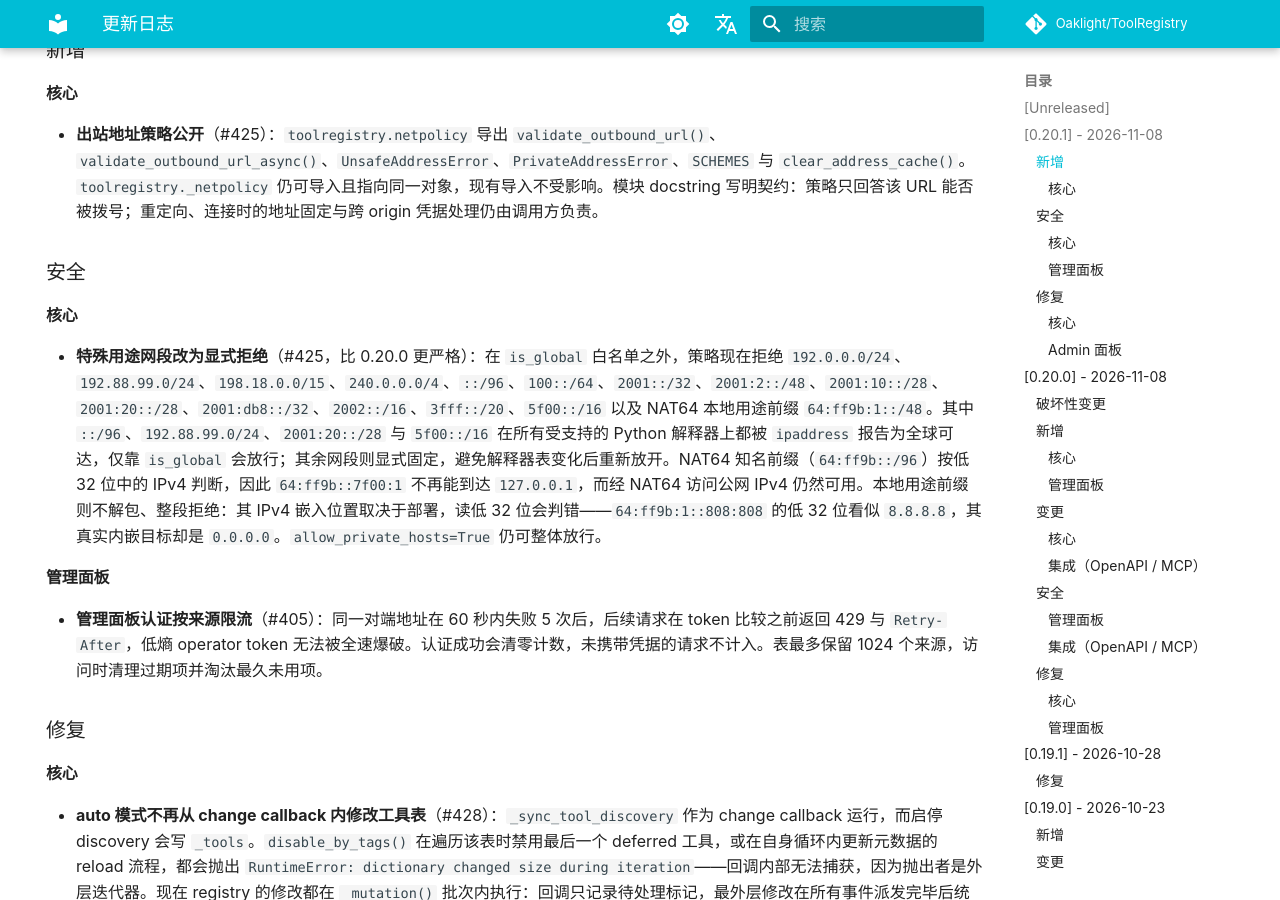
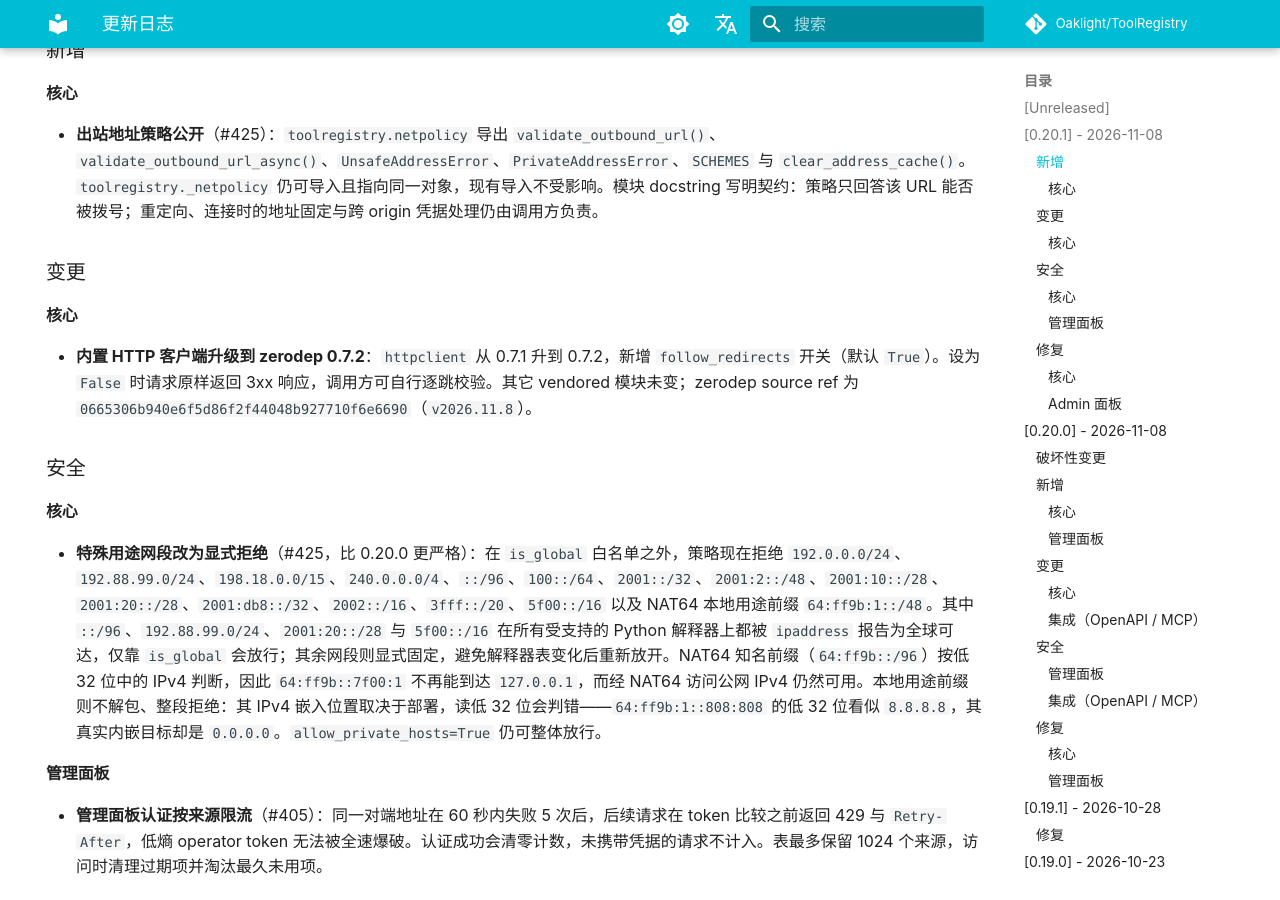
Before and after one commit to Oaklight/ToolRegistry, an MkDocs documentation site: the page built from docs/changelog.md, in a window 1280 px wide and 900 px high, scrolled down 426 px. Built offline with MkDocs 1.6.1 and Material for MkDocs 9.7.7, drawn with Linux system fonts in a browser that asks for light colours; some web fonts are replaced; comment, search, counter and statistics services are not loaded.

Commit message:
docs(changelog): 在 0.20.1 记录 zerodep 0.7.2 重新 vendoring

```diff
--- a/docs/changelog.md
+++ b/docs/changelog.md
@@ -23,6 +23,12 @@ hide:
 #### 核心
 
 - **出站地址策略公开**（#425）：`toolregistry.netpolicy` 导出 `validate_outbound_url()`、`validate_outbound_url_async()`、`UnsafeAddressError`、`PrivateAddressError`、`SCHEMES` 与 `clear_address_cache()`。`toolregistry._netpolicy` 仍可导入且指向同一对象，现有导入不受影响。模块 docstring 写明契约：策略只回答该 URL 能否被拨号；重定向、连接时的地址固定与跨 origin 凭据处理仍由调用方负责。
+
+### 变更
+
+#### 核心
+
+- **内置 HTTP 客户端升级到 zerodep 0.7.2**：`httpclient` 从 0.7.1 升到 0.7.2，新增 `follow_redirects` 开关（默认 `True`）。设为 `False` 时请求原样返回 3xx 响应，调用方可自行逐跳校验。其它 vendored 模块未变；zerodep source ref 为 `0665306b940e6f5d86f2f44048b927710f6e6690`（`v2026.11.8`）。
 
 ### 安全
 
```
